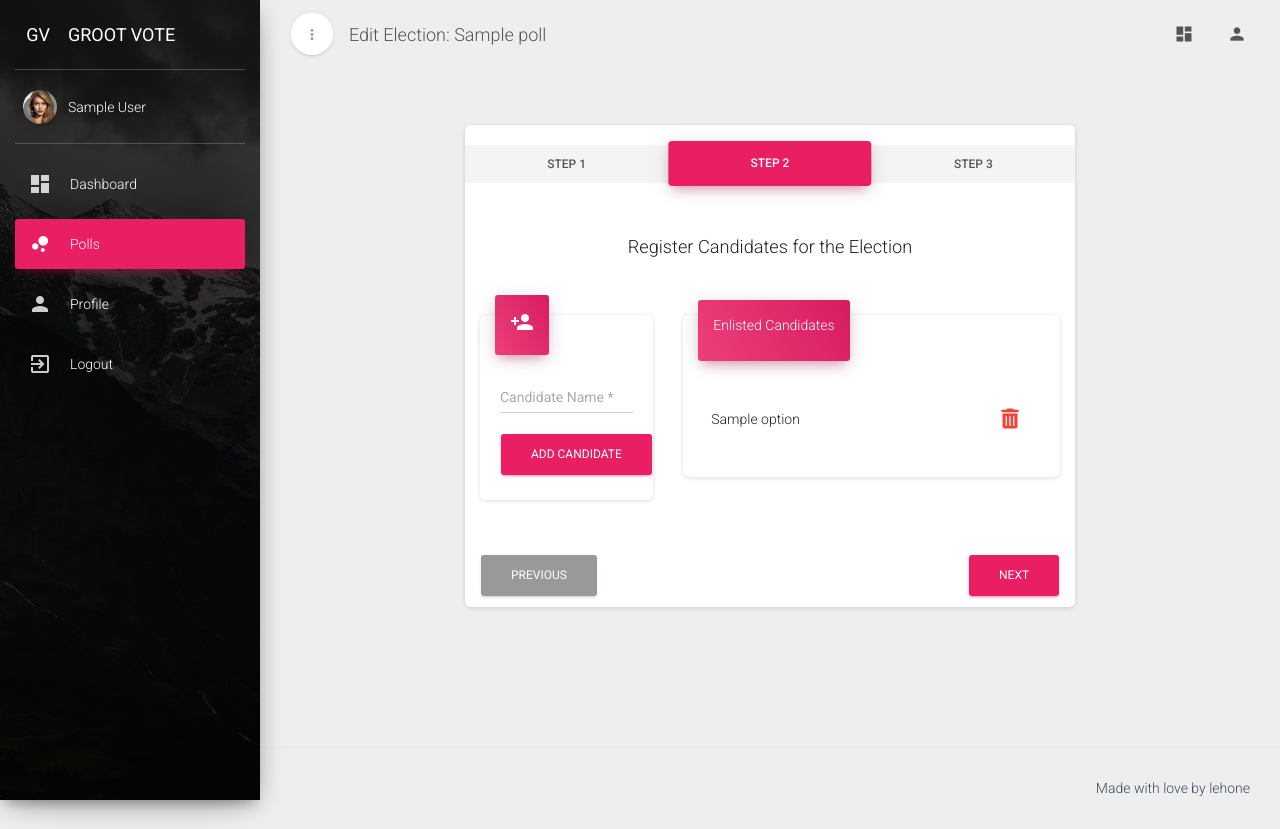
After one commit to lehone-hp/groot, a Django app: page /polls/edit/1/ in a window 1280 px wide, after a click on "STEP 2". The commit adds this page. Run offline with Django 3.2, Linux system fonts and the light colour scheme; a user stored in the database is signed in; tables that the repository leaves empty hold one stand-in row (values such as "Sample post"); some libraries are stand-ins or nearby versions.

Commit message:
Edit Election

```diff
--- a/polls/templates/polls/base.html
+++ b/polls/templates/polls/base.html
@@ -95,7 +95,8 @@
 
                 <li class="{% ifequal request.resolver_match.url_name 'elections' %}{{ 'active' }}{% endifequal %}
                            {% ifequal request.resolver_match.url_name 'detail' %}{{ 'active' }}{% endifequal %}
-                           {% ifequal request.resolver_match.url_name 'create_election' %}{{ 'active' }}{% endifequal %}">
+                           {% ifequal request.resolver_match.url_name 'create_election' %}{{ 'active' }}{% endifequal %}
+                           {% ifequal request.resolver_match.url_name 'edit_election' %}{{ 'active' }}{% endifequal %}">
                     <a href="{% url 'polls:elections' %}">
                         <i class="material-icons">bubble_chart</i>
                         <p> Polls </p>
--- /dev/null
+++ b/polls/templates/polls/edit_election.html
@@ -0,0 +1,200 @@
+{% extends "polls/base.html" %}
+{% load static %}
+
+{% block title %}Edit Election{% endblock %}
+{% block heading %}Edit Election: {{ poll.name }}{% endblock %}
+
+{% block content %}
+    <div class="col-sm-8 col-sm-offset-2">
+        <!--      Wizard container        -->
+        <div class="wizard-container">
+            <div class="card wizard-card" data-color="rose" id="wizardProfile">
+                <form action="{% url 'polls:edit_election' poll.id %}" method="POST">
+                    {% csrf_token %}
+
+                    <div class="wizard-navigation">
+                        <ul>
+                            <li><a href="#about" data-toggle="tab">Step 1</a></li>
+                            <li><a href="#account" data-toggle="tab">Step 2</a></li>
+                            <li><a href="#address" data-toggle="tab">Step 3</a></li>
+                        </ul>
+                    </div>
+
+                    <div class="tab-content">
+                        <div class="tab-pane" id="about">
+                            <h4 class="info-text"> Basic information about the Election</h4>
+                            <div class="card">
+                                <div class="card-content">
+                                    <div class="form-group label-floating">
+                                        <label class="control-label">Name
+                                            <small>(required)</small>
+                                        </label>
+                                        <input name="name" type="text"
+                                               class="form-control"
+                                               value="{{ poll.name }}"
+                                               required>
+                                    </div>
+
+                                    <div class="form-group label-floating">
+                                        <label class="control-label">Description
+                                            <small>(required)</small>
+                                        </label>
+                                        <textarea name="description"
+                                                  class="form-control"
+                                                  rows="7"
+                                                  required>{{ poll.description }}</textarea>
+                                    </div>
+                                </div>
+                            </div>
+                        </div>
+                        <div class="tab-pane" id="account">
+                            <h4 class="info-text"> Register Candidates for the Election</h4>
+                            <div class="row">
+                                <div class="col-sm-6 col-md-4">
+                                    <div class="card">
+                                        <div class="card-header card-header-text" data-background-color="rose">
+                                            <i class="material-icons">person_add</i>
+                                        </div>
+
+                                        <div class="card-content">
+                                            <div class="form-group label-floating">
+                                                <label class="control-label">Candidate Name
+                                                    <star>*</star>
+                                                </label>
+                                                <input class="form-control"
+                                                       type="text" id="candidate_name"/>
+                                            </div>
+                                            <div class="text-right">
+                                                <button type="button" id="add_candidate_btn" class="btn btn-rose">Add
+                                                    Candidate
+                                                </button>
+                                            </div>
+                                        </div>
+                                    </div>
+                                </div>
+                                <div class="col-sm-6 col-md-8">
+                                    <div class="card">
+                                        <div class="card-header card-header-text" data-background-color="rose">
+                                            <p>Enlisted Candidates</p>
+                                        </div>
+                                        <div class="card-content table-responsive">
+                                            <table class="table table-hover">
+                                                <tbody id="en_tbody">
+                                                    {% for candidate in poll.option_set.all %}
+                                                    <tr>
+                                                        <td class="w-100"> {{ candidate.name }}
+                                                            <input type="hidden" name="candidate[]" value="{{ candidate.name }}">
+                                                        </td>
+                                                        <td>
+                                                            <button type="button" onclick="removeTr(this)"
+                                                                    class="btn btn-just-icon btn-simple btn-danger float-right remove_candidate">
+                                                                <i class="fa fa-trash"></i>
+                                                            </button>
+                                                        </td>
+                                                    </tr>
+                                                    {% endfor %}
+                                                </tbody>
+                                            </table>
+                                        </div>
+                                    </div>
+                                </div>
+                            </div>
+                        </div>
+                        <div class="tab-pane" id="address">
+                            <div class="col-sm-12">
+                                <h4 class="info-text"> Additional Settings </h4>
+                                <div class="card">
+                                    <div class="card-content">
+                                        <div class="form-group label-floating">
+                                            <label class="control-label">Start Date
+                                                <small>(required)</small>
+                                            </label>
+                                            <input type="text" class="form-control datetimepicker1"
+                                                   name="start_date"
+                                                   value="{{ poll.start|date:'d/m/Y H:i' }}"
+                                                   required />
+                                            <span class="bmd-help text-muted">Date and Time when the poll will be open for voting.</span>
+                                        </div>
+                                        <div class="form-group label-floating">
+                                            <label class="control-label">End Date
+                                                <small>(required)</small>
+                                            </label>
+                                            <input type="text" class="form-control datetimepicker1"
+                                                   name="end_date"
+                                                   value="{{ poll.expiration|date:'d/m/Y H:i' }}"
+                                                   required />
+                                            <span class="bmd-help text-muted">Date and Time when the poll will be closed for voting.</span>
+                                        </div>
+                                        <div class="form-group label-floating">
+                                            <label class="control-label">Max Candidate Selection
+                                                <small>(required)</small>
+                                            </label>
+                                            <input type="number" class="form-control"
+                                                   name="max_votes"
+                                                   value="{{ poll.max_votes }}"
+                                                   required />
+                                            <span class="bmd-help text-muted">Maximum number of candidates each voter can select in a ballot.</span>
+                                        </div>
+                                    </div>
+                                </div>
+                            </div>
+                        </div>
+                    </div>
+                    <div class="wizard-footer">
+                        <div class="pull-right">
+                            <input type='button' class='btn btn-next btn-fill btn-rose btn-wd' name='next'
+                                   value='Next'/>
+                            <input type='submit' class='btn btn-finish btn-fill btn-rose btn-wd' name='finish'
+                                   value='Finish'/>
+                        </div>
+
+                        <div class="pull-left">
+                            <input type='button' class='btn btn-previous btn-fill btn-default btn-wd' name='previous'
+                                   value='Previous'/>
+                        </div>
+                        <div class="clearfix"></div>
+                    </div>
+                </form>
+            </div>
+        </div> <!-- wizard container -->
+    </div>
+{% endblock %}
+
+{% block footer_script %}
+    <script type="text/javascript">
+        $(document).ready(function () {
+            demo.initMaterialWizard();
+            setTimeout(function () {
+                $('.card.wizard-card').addClass('active');
+            }, 600);
+
+            $(".datetimepicker1").datetimepicker({
+                format: 'd/m/Y H:i',
+            });
+
+            $('#add_candidate_btn').on('click', function () {
+                const new_name = $('#candidate_name').val();
+
+                if (new_name) {
+                    $('#en_tbody').append(
+                        '<tr>' +
+                        '    <td class="w-100">' + new_name + '' +
+                        '    <input type="hidden" name="candidate[]" value="' + new_name + '">' +
+                        '    </td>' +
+                        '    <td>' +
+                        '        <button type="button" onclick="removeTr(this)" class="btn btn-just-icon btn-simple btn-danger float-right remove_candidate">' +
+                        '            <i class="fa fa-trash"></i>' +
+                        '        </button>' +
+                        '    </td>' +
+                        '</tr>'
+                    );
+                }
+                $('#candidate_name').val('')
+            });
+        });
+
+        function removeTr(button) {
+            $(button).parent().parent().remove()
+        }
+    </script>
+{% endblock %}
--- a/polls/templates/polls/election_detail.html
+++ b/polls/templates/polls/election_detail.html
@@ -40,7 +40,7 @@
                             </a>
                         </li>
                         <li class="float-right">
-                            <a href="#" class="btn btn-primary">
+                            <a href="{% url 'polls:edit_election' poll.id %}" class="btn btn-primary">
                                 <i class="material-icons">edit</i>
                                 Edit
                                 <div class="ripple-container"></div>
--- a/polls/urls.py
+++ b/polls/urls.py
@@ -6,7 +6,9 @@ app_name = 'polls'
 urlpatterns = [
     path('all/', views.polls, name='elections'),
     path('create/', views.create_poll, name='create_election'),
+    path('edit/<int:poll_id>/', views.edit_poll, name='edit_election'),
     path('<int:poll_id>/', views.poll_detail, name='detail'),
+
     path('<int:poll_id>/add-voter', views.add_voter, name='add_voter'),
     path('<int:voter_id>/remove-voter', views.remove_voter, name='remove_voter'),
     path('vote/thanks/<int:voter_id>', views.vote_thanks, name='vote_thanks'),
--- a/polls/views.py
+++ b/polls/views.py
@@ -7,6 +7,7 @@ from django.contrib.auth.forms import PasswordChangeForm
 from django.contrib.auth.models import User
 from django.core.exceptions import ObjectDoesNotExist
 from django.core.mail import send_mail
+from django import forms
 from django.http import Http404
 from django.shortcuts import render, redirect, get_object_or_404
 from django.urls import reverse
@@ -172,10 +173,47 @@ def create_poll(request):
                     option.poll = poll
                     option.save()
 
-            return redirect('polls:elections')
+            return redirect('polls:detail', poll.id)
     else:
         form = CreateElectionForm()
     return render(request, 'polls/create_election.html', {'form': form})
+
+
+@login_required
+def edit_poll(request, poll_id):
+    try:
+        poll = Poll.objects.get(pk=poll_id)
+    except ObjectDoesNotExist:
+        return Http404
+
+    if request.method == 'POST':
+        form = CreateElectionForm(request.POST)
+        if form.is_valid():
+            poll.name = form.cleaned_data.get('name')
+            poll.description = form.cleaned_data.get('description')
+            poll.max_votes = form.cleaned_data.get('max_votes')
+            poll.start = form.cleaned_data.get('start_date')
+            poll.expiration = form.cleaned_data.get('end_date')
+            poll.save()
+
+            for candidate in poll.option_set.all():
+                candidate.delete()
+
+            candidates = request.POST.getlist('candidate[]')
+            if candidates:
+                for candidate in candidates:
+                    option = Option()
+                    option.name = candidate
+                    option.poll = poll
+                    option.save()
+
+            return redirect('polls:detail', poll.id)
+    else:
+        form = CreateElectionForm()
+    return render(request, 'polls/edit_election.html', {
+        'form': form,
+        'poll': poll
+    })
 
 
 @login_required
```
